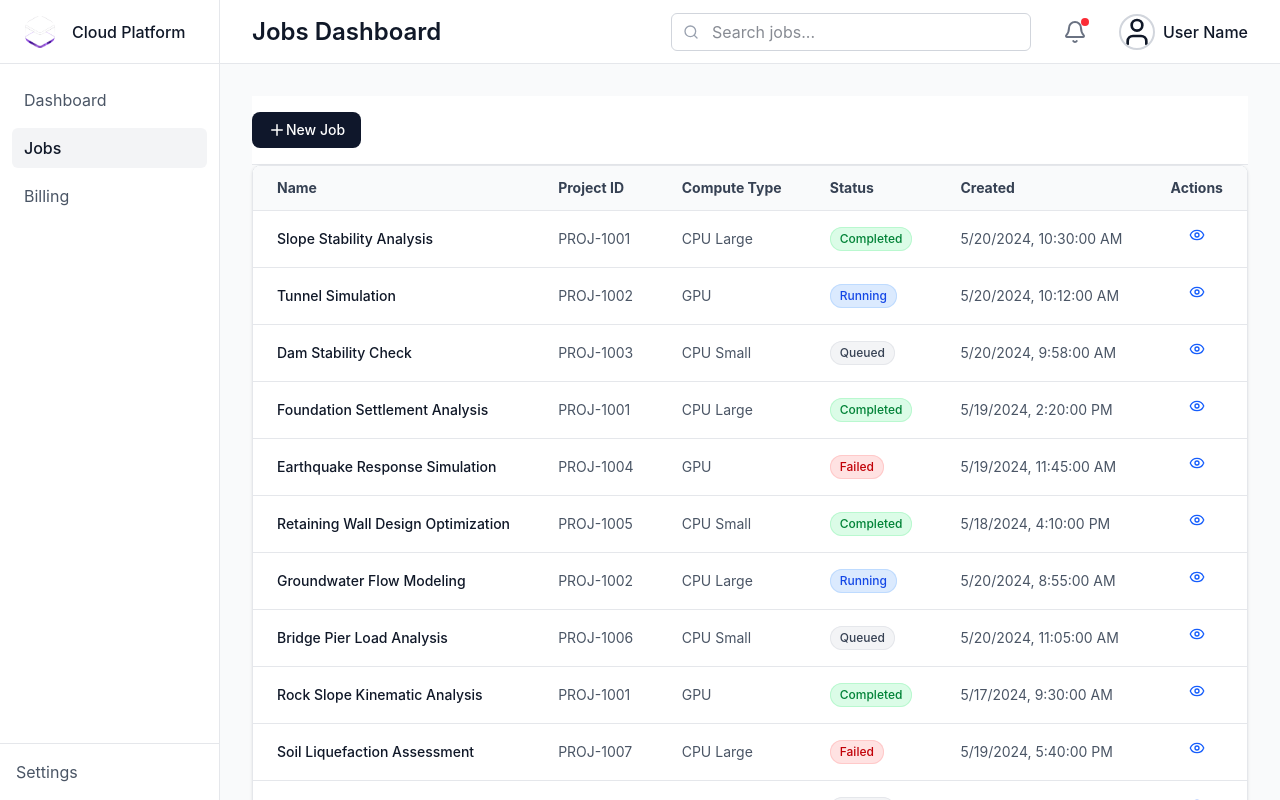
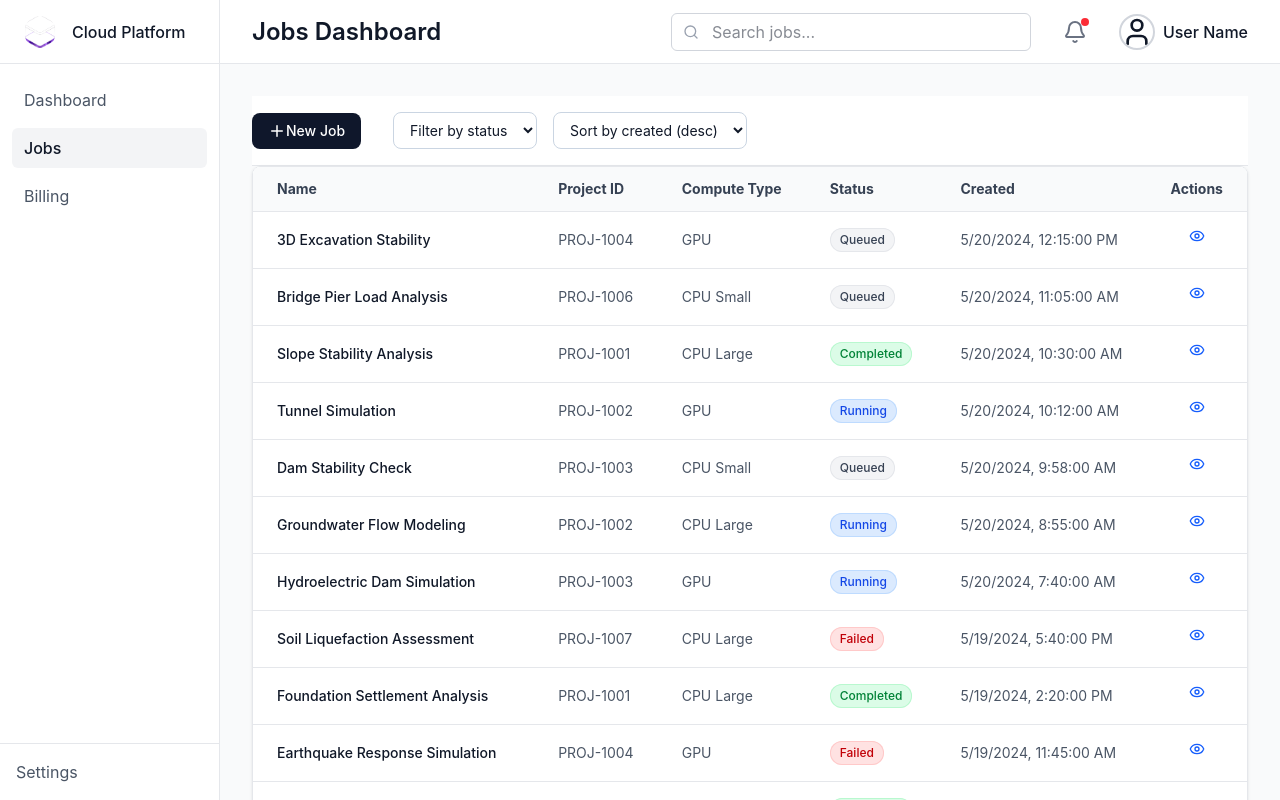
Before and after one commit to TriKhaiLe/cloud-job-management-dashboard, a React (Vite) app: page / in a window 1280 px wide. Built offline with nearby package versions, Linux system fonts and the light colour scheme.

Commit message:
Filter and sort jobs by status and creation date

```diff
--- a/src/App.tsx
+++ b/src/App.tsx
@@ -2,19 +2,21 @@ import { Plus } from "lucide-react";
 import { AppLayout } from "./layouts/AppLayout";
 import { JobTable } from "./features/JobTable";
 import { mockJobs } from "./data/mockJobs";
-import { Button } from "./components/ui";
+import { Button, SelectField } from "./components/ui";
 import {
   CreateJobModal,
   type CreateJobFormData,
 } from "./features/CreateJobModal";
-import { useState } from "react";
-import type { Job } from "./types";
+import { useMemo, useState } from "react";
+import { JOB_STATUSES, type Job, type SortDirection } from "./types";
 import { JobDetailPanel } from "./features/JobDetailPanel";
 
 function App() {
   const [jobs, setJobs] = useState<Job[]>(mockJobs);
   const [selectedJob, setSelectedJob] = useState<Job | null>(null);
   const [showCreateModal, setShowCreateModal] = useState(false);
+  const [filterStatus, setFilterStatus] = useState("");
+  const [sortDirection, setSortDirection] = useState<SortDirection>("desc");
 
   function generateJobId(existing: Job[]): string {
     const nums = existing.map((j) => parseInt(j.id.replace("JOB-", ""), 10));
@@ -42,6 +44,25 @@ function App() {
     setShowCreateModal(false);
   };
 
+  const filteredJobs = useMemo(() => {
+    let result = [...jobs];
+    if (filterStatus) {
+      result = result.filter((job) => job.status === filterStatus);
+    }
+    if (sortDirection === "asc") {
+      result.sort(
+        (a, b) =>
+          new Date(a.createdAt).getTime() - new Date(b.createdAt).getTime(),
+      );
+    } else {
+      result.sort(
+        (a, b) =>
+          new Date(b.createdAt).getTime() - new Date(a.createdAt).getTime(),
+      );
+    }
+    return result;
+  }, [jobs, filterStatus, sortDirection]);
+
   return (
     <AppLayout
       rightPanel={
@@ -58,10 +79,37 @@ function App() {
           <Plus size={18} />
           New Job
         </Button>
+
         {/* Filter and sort bar */}
+        <div className="mx-2 flex flex-row items-center gap-2">
+          <SelectField
+            wrapperClassName="flex flex-row items-center justify-between gap-2"
+            placeholder="Filter by status"
+            value={filterStatus}
+            onChange={(e) => setFilterStatus(e.target.value)}
+          >
+            <option value="">All Statuses</option>
+            {JOB_STATUSES.map((type) => (
+              <option key={type} value={type}>
+                {type}
+              </option>
+            ))}
+          </SelectField>
+
+          <SelectField
+            wrapperClassName="flex flex-row items-center justify-between gap-2"
+            placeholder="Sort by created (desc)"
+            value={sortDirection}
+            onChange={(e) => setSortDirection(e.target.value as SortDirection)}
+          >
+            <option value="desc">Sort by created (desc)</option>
+            <option value="asc">Sort by created (asc)</option>
+          </SelectField>
+        </div>
       </div>
+
       {/* Job Table */}
-      <JobTable jobs={jobs} onJobSelect={setSelectedJob} />
+      <JobTable jobs={filteredJobs} onJobSelect={setSelectedJob} />
       <CreateJobModal
         isOpen={showCreateModal}
         onClose={() => setShowCreateModal(false)}
--- a/src/components/ui/SelectField.tsx
+++ b/src/components/ui/SelectField.tsx
@@ -1,16 +1,19 @@
 import React from "react";
 
 type SelectFieldProps = React.SelectHTMLAttributes<HTMLSelectElement> & {
-  label: string;
+  label?: string;
   error?: string;
   placeholder?: string;
+  wrapperClassName?: string;
+  selectClassName?: string;
 };
 
 export function SelectField({
   label,
   error,
   id,
-  className = "",
+  wrapperClassName = "",
+  selectClassName = "",
   children,
   placeholder,
   ...props
@@ -19,7 +22,7 @@ export function SelectField({
   const selectId = id ?? generatedId;
 
   return (
-    <div className={className}>
+    <div className={wrapperClassName}>
       <label
         htmlFor={selectId}
         className="mb-1 block text-sm font-medium text-slate-700"
@@ -30,8 +33,9 @@ export function SelectField({
         <select
           id={selectId}
           className={[
-            "w-60 rounded-lg border bg-white px-3 py-2 text-sm transition outline-none",
+            "rounded-lg border bg-white px-3 py-2 text-sm transition outline-none",
             "border-slate-300 focus:border-slate-900 focus:ring-2 focus:ring-slate-200",
+            selectClassName,
             error
               ? "border-red-500 focus:border-red-500 focus:ring-red-100"
               : "",
--- a/src/features/CreateJobModal.tsx
+++ b/src/features/CreateJobModal.tsx
@@ -1,6 +1,6 @@
 import { useState } from "react";
 import { Button, InputField, SelectField } from "../components/ui";
-import type { ComputeType } from "../types";
+import { COMPUTE_TYPES, type ComputeType } from "../types";
 
 export interface CreateJobFormData {
   name: string;
@@ -21,8 +21,6 @@ interface CreateJobModalProps {
   onClose: () => void;
   onCreate: (jobData: CreateJobFormData) => void;
 }
-
-const COMPUTE_TYPES: ComputeType[] = ["CPU Small", "CPU Large", "GPU"];
 
 function validateForm(data: CreateJobFormData): CreateJobFormErrors {
   const errors: CreateJobFormErrors = {};
@@ -129,7 +127,8 @@ export function CreateJobModal({
           />
 
           <SelectField
-            className="flex flex-row items-center justify-between gap-2"
+            wrapperClassName="flex flex-row items-center justify-between gap-2"
+            selectClassName="w-60"
             label="Compute Type"
             value={form.computeType}
             error={formErrors.computeType}
--- a/src/features/JobDetailPanel.tsx
+++ b/src/features/JobDetailPanel.tsx
@@ -73,12 +73,16 @@ export const JobDetailPanel: React.FC<JobDetailPanelProps> = ({
           <dl className="mt-3 space-y-3">
             <div className="grid grid-cols-[160px_1fr_auto] items-center gap-2">
               <dt className="text-gray-500">Input File</dt>
-              <dd className="text-left">{selectedJob.inputFile}</dd>
+              <dd className="overflow-hidden text-left text-ellipsis whitespace-nowrap">
+                {selectedJob.inputFile}
+              </dd>
               <Download />
             </div>
             <div className="grid grid-cols-[160px_1fr_auto] items-center gap-2">
               <dt className="text-gray-500">Output File</dt>
-              <dd className="text-left">{selectedJob.outputFile}</dd>
+              <dd className="overflow-hidden text-left text-ellipsis whitespace-nowrap">
+                {selectedJob.outputFile}
+              </dd>
               <Download />
             </div>
           </dl>
--- a/src/types/index.ts
+++ b/src/types/index.ts
@@ -1,17 +1,22 @@
-export type JobStatus = 'Queued' | 'Running' | 'Completed' | 'Failed';
-export type ComputeType = 'CPU Small' | 'CPU Large' | 'GPU';
+export type JobStatus = "Queued" | "Running" | "Completed" | "Failed";
+export const JOB_STATUSES: JobStatus[] = ["Queued", "Running", "Completed", "Failed"];
+
+export type ComputeType = "CPU Small" | "CPU Large" | "GPU";
+export const COMPUTE_TYPES: ComputeType[] = ["CPU Small", "CPU Large", "GPU"];
+
+export type SortDirection = "asc" | "desc";
 
 export interface Job {
-  id: string;          // e.g., JOB-0001
-  name: string;        // e.g., Slope Stability Analysis
-  projectId: string;   // e.g., PROJ-1001
+  id: string; // e.g., JOB-0001
+  name: string; // e.g., Slope Stability Analysis
+  projectId: string; // e.g., PROJ-1001
   computeType: ComputeType;
   status: JobStatus;
-  createdAt: string;   // ISO string or formatted date
+  createdAt: string; // ISO string or formatted date
   startedAt?: string;
   completedAt?: string;
   inputFile: string;
   outputFile?: string;
-  duration?: string;   // e.g., "10 mins"
+  duration?: string; // e.g., "10 mins"
   creditCost?: number; // e.g., 30
 }
```
